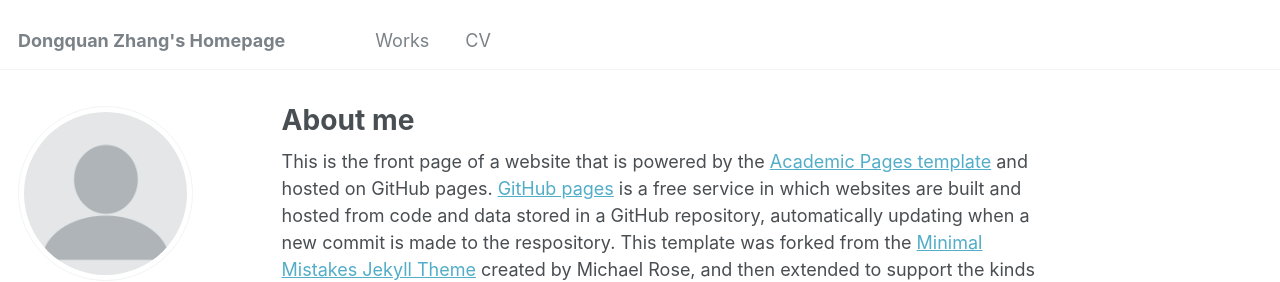
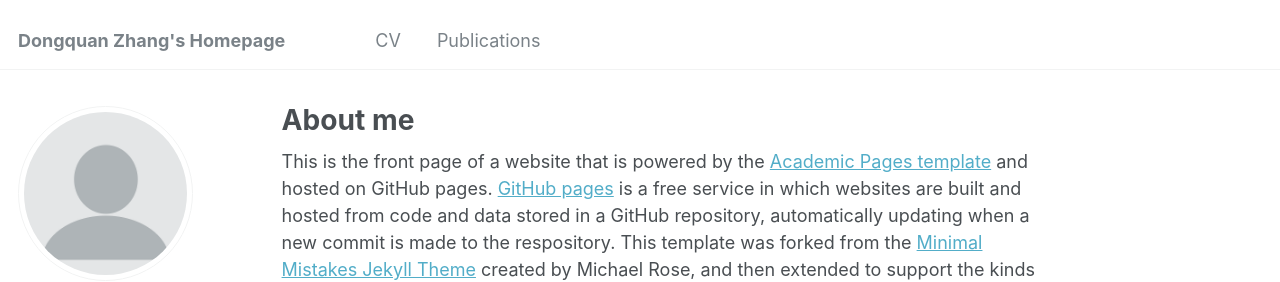
Before and after one commit to PhilipZhang0907/PhilipZhang0907.github.io, a Jekyll site: the page built from _pages/about.md, in a window 1280 px wide. Shown: the top 282 px of the page. Built offline with Jekyll 4.4.1, drawn with Linux system fonts in a browser that asks for light colours; some web fonts are replaced.

Commit message:
Update navigation.yml

```diff
--- a/_data/navigation.yml
+++ b/_data/navigation.yml
@@ -5,8 +5,11 @@
 # prevent it from being included in the site.
 
 main:
-  - title: "Works"
-    url: /works/
+  - title: "CV"
+    url: /cv/
+
+  - title: "Publications"
+    url: /publications/
 
   # - title: "Talks"
   #   url: /talks/
@@ -20,8 +23,5 @@ main:
   # - title: "Blog Posts"
   #   url: /year-archive/
 
-  - title: "CV"
-    url: /cv/
-
   # - title: "Guide"
   #   url: /markdown/
```
